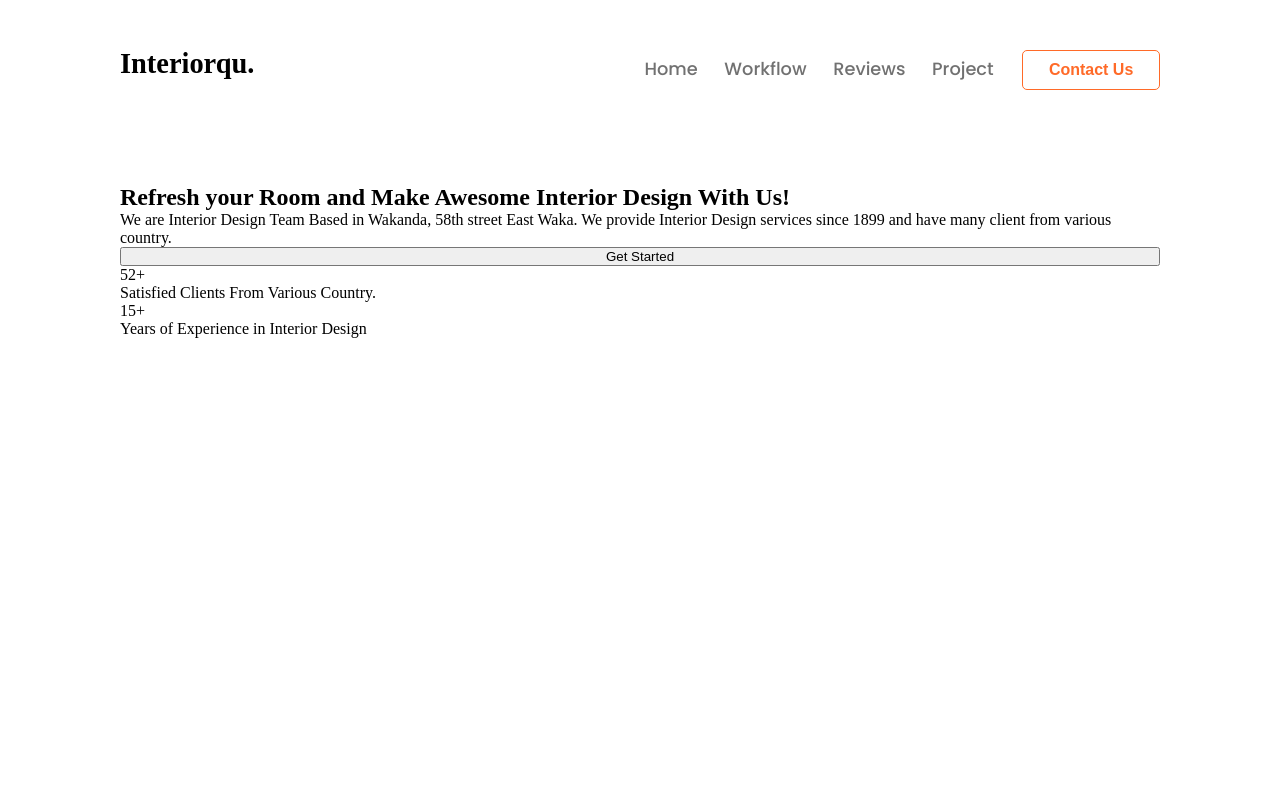
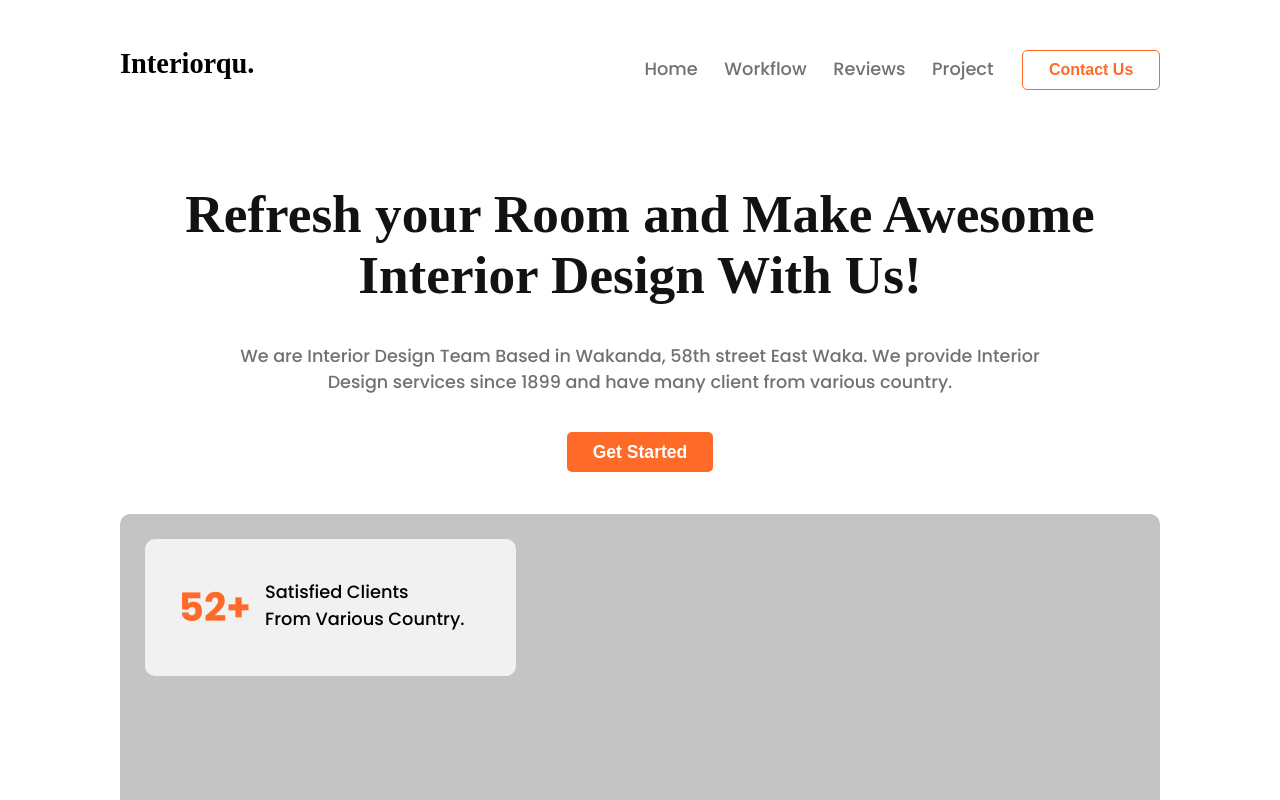
Before and after one commit to barbarossah/InteriorDesign, a plain HTML site: page index.html in a window 1280 px wide. Shown: the top 800 px of the page. Drawn offline with Linux system fonts and the light colour scheme; a web font is replaced by a local one.

Commit message:
feat: create showcase section

```diff
--- a/assets/style/_showcase.scss
+++ b/assets/style/_showcase.scss
@@ -1,10 +1,93 @@
 .showcase {
   margin-top: clamp(15px,3.33vw,48px);
+  font-size: clamp(32px,4.16vw,60px);
+  font-family: Poppins;
 
   .container {
     width: clamp(350px,81.25vw,1170px);
     margin: 0 auto;
     display: flex;
     flex-direction: column;
+
+
+    & > p {
+      color: rgba(18, 18, 18, 0.60);
+      font-size: .33em;
+      text-align: center;
+      margin: 2.1em 0;
+    }
   }
+
+  h2 {
+    font-size: 1em;
+    text-align: center;
+    color: #121212;
+    font-family: 'Playfair Display';
+  }
+
+  .button {
+    border: none;
+    background-color: #ff6a28;
+    font-size: .33em;
+    padding: .56em 1.47em;
+    margin: 0 auto;
+    font-weight: 600;
+    border-radius: 5px;
+    color: #fff;
+    cursor: pointer;
+    transition: scale .3s ease;
+    width: max-content;
+
+  }
+
+  .button:active {
+    scale: .95;
+  }
+
+  &__image {
+    width: 100%;
+    height: 10.716em;
+    background-color: #c4c4c4;
+    border-radius: 10px;
+    padding: .467em;
+    margin-top: .784em;
+    position: relative;
+
+
+    &_badge {
+      background-color: rgba(255,255,255,.76);
+      display: flex;
+      gap: .267em;
+      width: max-content;
+      border-radius: 10px;
+
+      p:first-child {
+        font-size: .734em;
+        font-weight: 700;
+        color: #ff6a28;
+
+      }
+
+      p:last-child {
+        font-size: .334em;
+        font-weight: 500;
+      }
+    }
+
+    .first-badge {
+      padding: .734em .967em .734em .634em;
+    }
+
+    .second-badge {
+      position: absolute;
+      bottom: 28px;
+      right: 28px;
+      padding: .734em 1.067em .634em .684em;
+
+      p:last-child {
+        margin-left: 6px;
+      }
+    }
+  }
+
 }
--- a/index.html
+++ b/index.html
@@ -33,17 +33,17 @@
   <section class="showcase">
     <div class="container">
       <h2>Refresh your Room and Make Awesome Interior Design With Us!</h2>
-      <p>We are Interior Design Team Based in Wakanda, 58th street East Waka. We provide Interior Design services since 1899 and have many client from various country.</p>
+      <p>We are Interior Design Team Based in Wakanda, 58th street East Waka. We provide Interior <br> Design services since 1899 and have many client from various country.</p>
       <button class="button">Get Started</button>
       <div class="showcase__image">
-        <div class="showcase__image_first-badge">
+        <div class="showcase__image_badge first-badge">
           <p>52+</p>
-          <p>Satisfied Clients
+          <p>Satisfied Clients <br>
             From Various Country.</p>
         </div>
-        <div class="showcase__image_second-badge">
+        <div class="showcase__image_badge second-badge">
           <p>15+</p>
-          <p>Years of Experience in
+          <p>Years of Experience in <br>
             Interior Design</p>
         </div>
       </div>
```
Also changed, not shown: assets/style/home.css, 1 other file.
